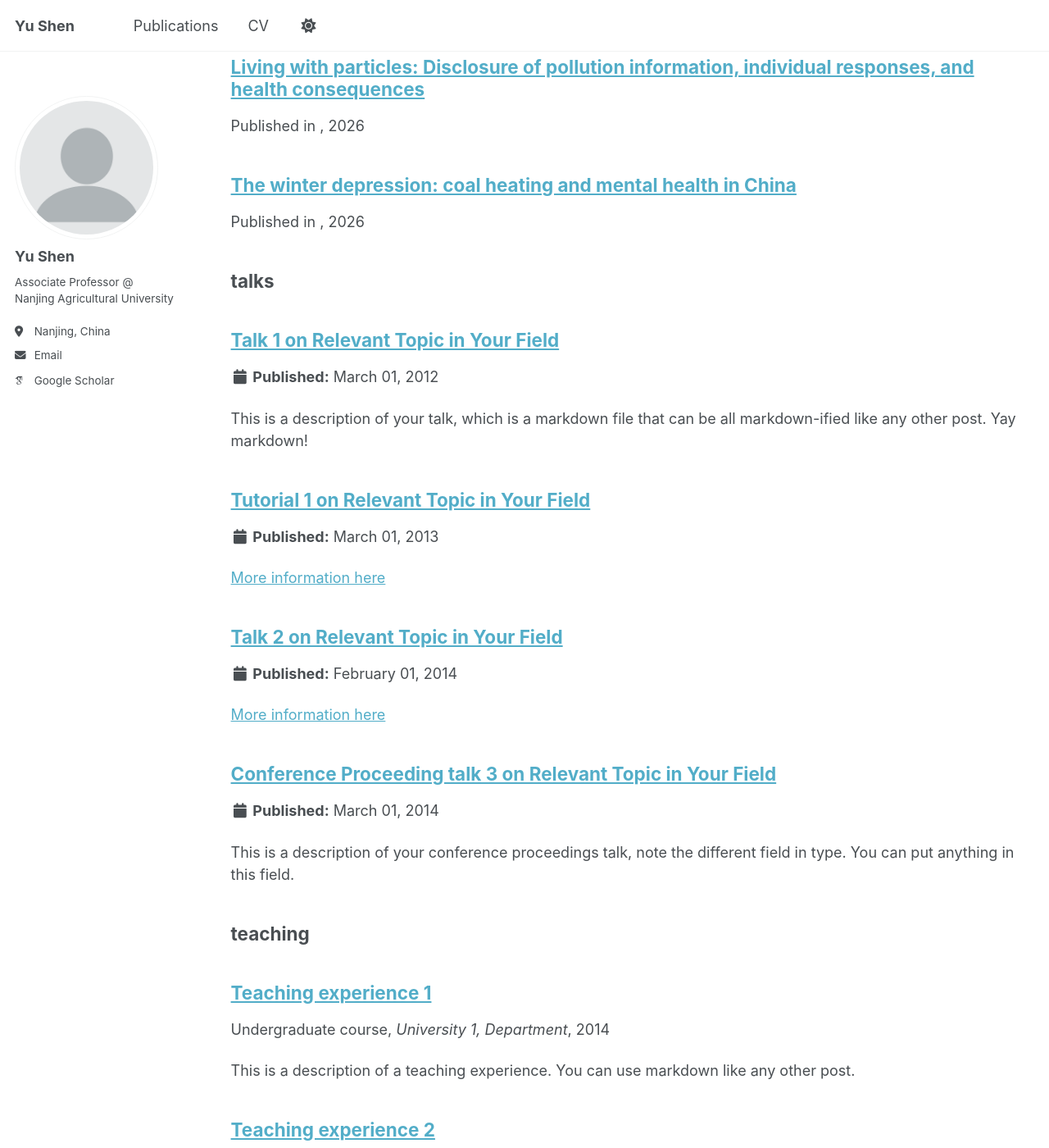
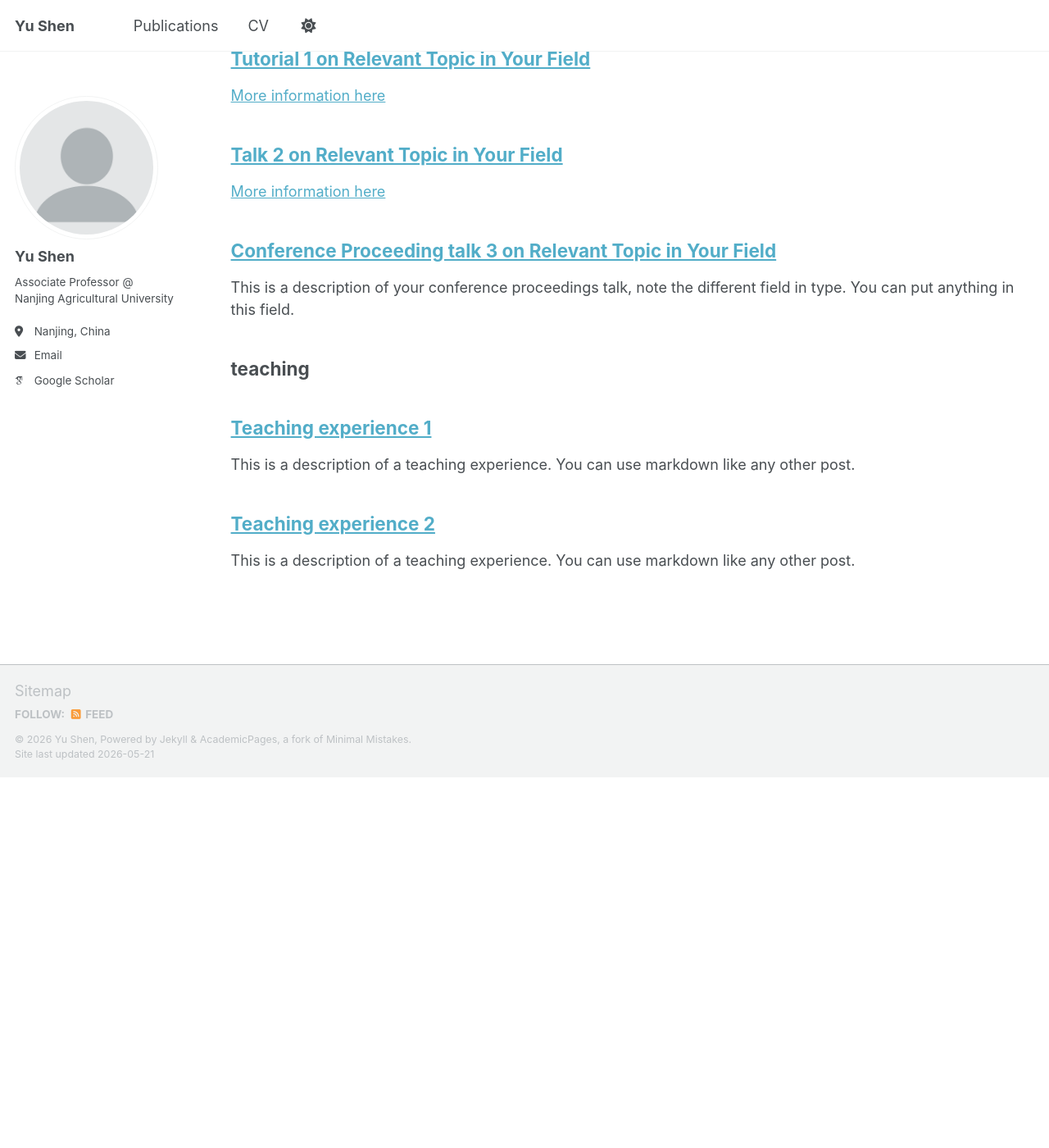
Before and after one commit to shenyuruc/shenyuruc.github.io, a Jekyll site: the page built from _pages/sitemap.md, in a window 1280 px wide and 1400 px high, scrolled down 3985 px. Shown: the whole window at 82% size. Built offline with Jekyll 4.4.1, drawn with Linux system fonts in a browser that asks for light colours; some web fonts are replaced; a script bundle is joined from its source files by our own code; library files that are not in the unit come from our copies; after the commit the page ends 4933 px from its top, so only the background shows below that; some of the changed text lies outside the part shown.

Commit message:
Update archive-single.html

```diff
--- a/_includes/archive-single.html
+++ b/_includes/archive-single.html
@@ -38,13 +38,6 @@
       <p class="page__meta"><i class="fa fa-clock" aria-hidden="true"></i> {% include read-time.html %}</p>
     {% endif %}
 
-        {% if post.collection == 'teaching' %}
-          <p> {{ post.type }}, <i>{{ post.venue }}</i>, {{ post.date | default: "1900-01-01" | date: "%Y" }} </p>
-        {% elsif post.collection == 'publications' %}
-          <p>Published in <i>{{ post.venue }}</i>, {{ post.date | default: "1900-01-01" | date: "%Y" }} </p>
-        {% elsif post.date %}
-         <p class="page__date"><strong><i class="fa fa-fw fa-calendar" aria-hidden="true"></i> {{ site.data.ui-text[site.locale].date_label | default: "Published:" }}</strong> <time datetime="{{ post.date | default: "1900-01-01" | date_to_xmlschema }}">{{ post.date | default: "1900-01-01" | date: "%B %d, %Y" }}</time></p>
-        {% endif %}
 
     {% if post.excerpt and site.read_more != 'enabled' %}
     <p class="archive__item-excerpt" itemprop="description">{{ post.excerpt | markdownify }}</p>
```
